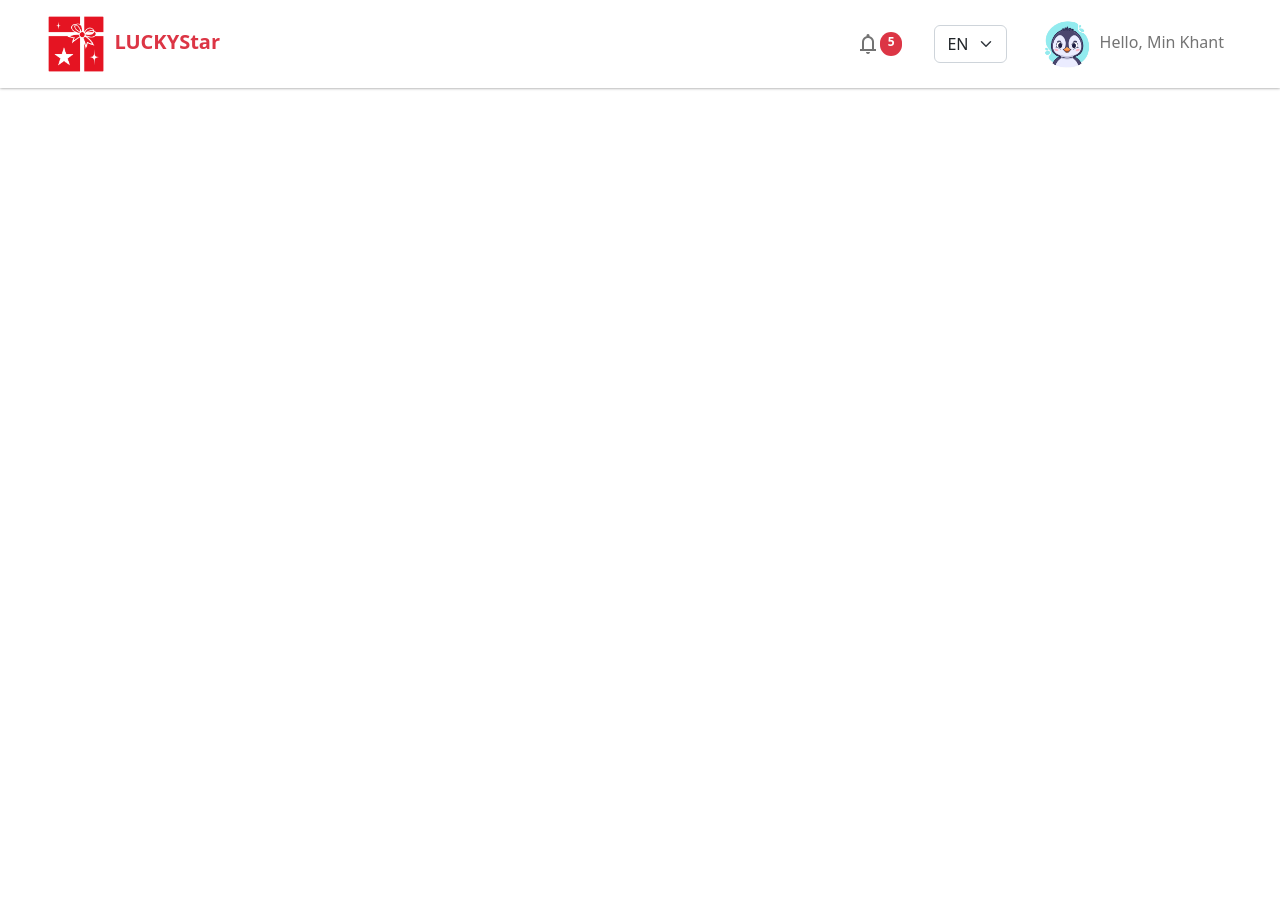
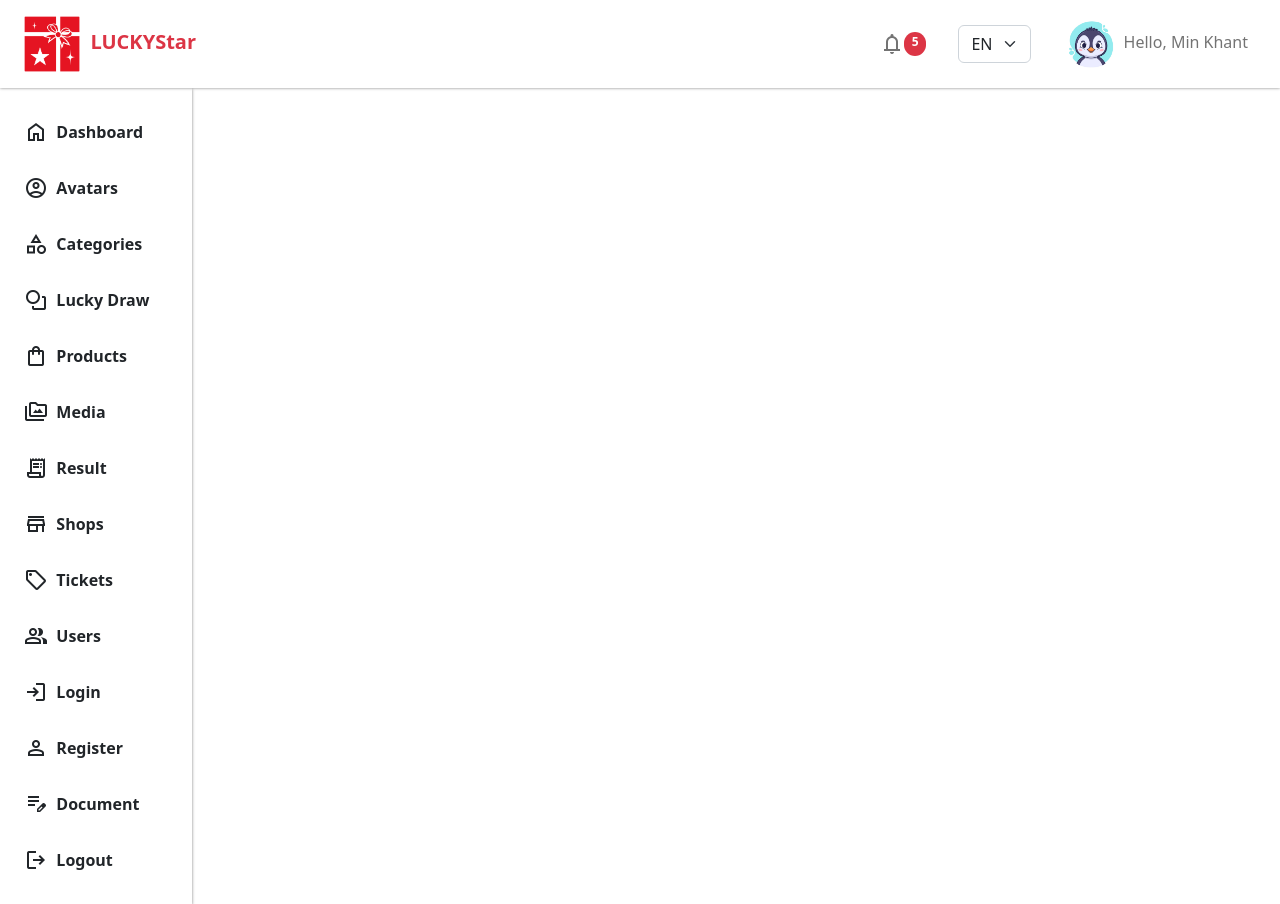
Before and after one commit to Min276/lucky-star-admin-panel, a React (Create React App) app: page / in a window 1280 px wide. Before the commit the page ends 800 px from the top, so only its background shows below. Built offline with nearby package versions, Linux system fonts and the light colour scheme.

Commit message:
sidebar data added and ui abit done

```diff
--- a/src/components/Layout/index.jsx
+++ b/src/components/Layout/index.jsx
@@ -1,8 +1,12 @@
 import NavBar from "../NavBar"
+import SideBarNav from "../SideBarNav";
 
 const Layout = () => {
     return(
-        <NavBar />
+        <div>
+            <NavBar />
+            <SideBarNav />
+        </div>
     )
 }
 
--- a/src/components/NavBar/index.jsx
+++ b/src/components/NavBar/index.jsx
@@ -4,7 +4,7 @@ const NavBar = () => {
       className="navbar navbar-expand-sm bg-white"
       style={{ boxShadow: "0 0  3px grey" }}
     >
-      <div className="d-flex px-5 w-100 justify-content-between align-items-center">
+      <div className="d-flex px-4 w-100 justify-content-between align-items-center">
         <a href="/" className="navbar-brand text-danger fw-semibold">
           <img
             src="/assets/logo.png"
--- /dev/null
+++ b/src/components/SideBarNav/SideBarNavItem/index.jsx
@@ -0,0 +1,19 @@
+import React from "react";
+import { sideBarData } from "../../../data"
+
+const SideBarNavItem = () => {
+    return(
+       <React.Fragment>
+       {sideBarData.map((data, index) => (
+        <div key={index} className="d-flex align-items-center px-2 py-3">
+           <a href="/" className="nav-link d-flex align-items-center">
+            <span className="material-symbols-outlined">{data.icon} </span>
+            <span className="fw-semibold"> &nbsp; {data.title}</span>
+            </a>
+        </div>
+       ))}
+        </React.Fragment>
+    )
+}
+
+export default SideBarNavItem;
--- /dev/null
+++ b/src/components/SideBarNav/index.jsx
@@ -0,0 +1,14 @@
+import SideBarNavItem from "./SideBarNavItem";
+
+const SideBarNav = () => {
+    return(
+        <div style={{ width: "12rem",
+            background: "white",
+            boxShadow: "0px 1px 3px grey",
+            padding: "1rem" }}>
+           <SideBarNavItem />
+        </div>
+    )
+}
+
+export default SideBarNav;
--- /dev/null
+++ b/src/data/index.jsx
@@ -0,0 +1,58 @@
+export const sideBarData = [
+    {
+        title: "Dashboard",
+        icon: "home"
+    },
+    {
+        title: "Avatars",
+        icon: "account_circle"
+    },
+    {
+        title: "Categories",
+        icon: "category"
+    },
+    {
+        title: "Lucky Draw",
+        icon: "shapes"
+    },
+    {
+        title: "Products",
+        icon: "shopping_bag"
+    },
+    {
+        title: "Media",
+        icon: "perm_media"
+    },
+    {
+        title: "Result",
+        icon: "receipt_long"
+    },
+    {
+        title: "Shops",
+        icon: "store"
+    },
+    {
+        title: "Tickets",
+        icon: "sell"
+    },
+    {
+        title: "Users",
+        icon: "group"
+    },
+    {
+        title: "Login",
+        icon: "login"
+    },
+    {
+        title: "Register",
+        icon: "person"
+    },
+    {
+        title: "Document",
+        icon: "edit_note"
+    },
+    {
+        title: "Logout",
+        icon: "logout"
+    }
+]
```
